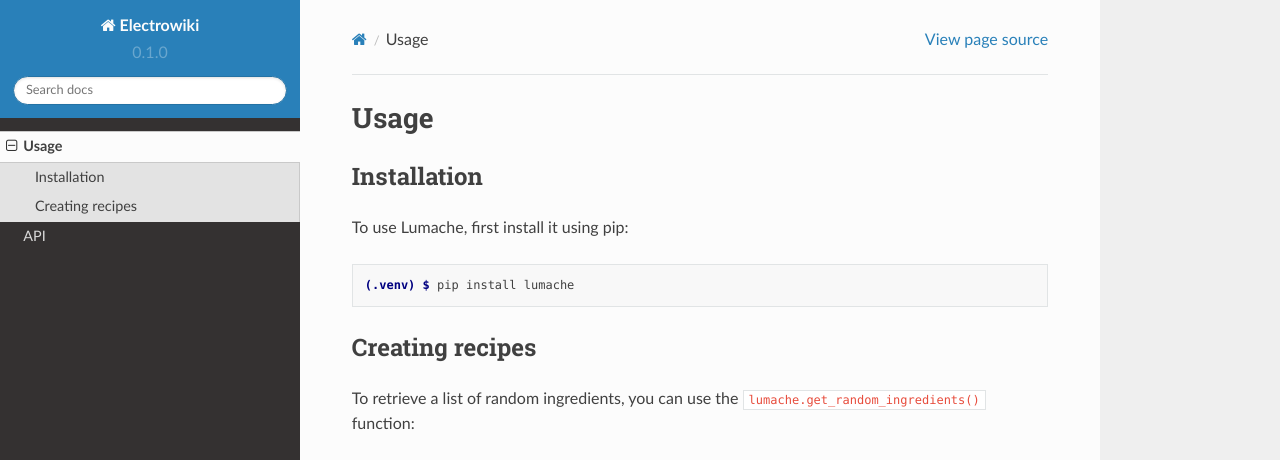
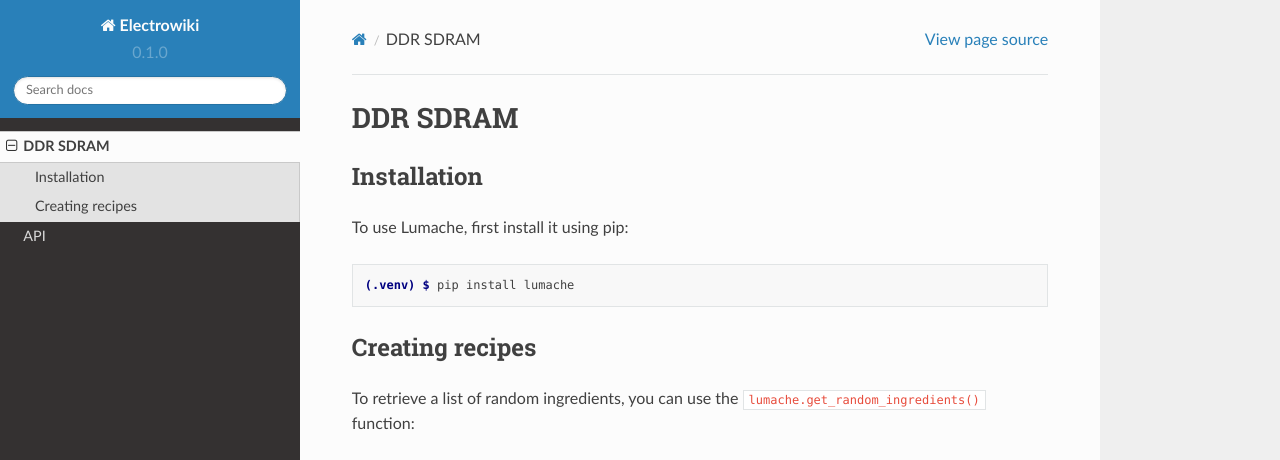
Before and after one commit to jorobin97/Electrowiki, a Sphinx documentation site: the page built from docs/source/usage.rst, in a window 1280 px wide and 1095 px high. Shown: the top 460 px of the window. Built offline with Sphinx 7.4.7 and the Read the Docs theme 2.0.0, drawn with Linux system fonts in a browser that asks for light colours; grey boxes are pictures that could not be loaded.

Commit message:
Update usage.rst

```diff
--- a/docs/source/usage.rst
+++ b/docs/source/usage.rst
@@ -1,4 +1,4 @@
-Usage
+DDR SDRAM
 =====
 
 .. _installation:
```
